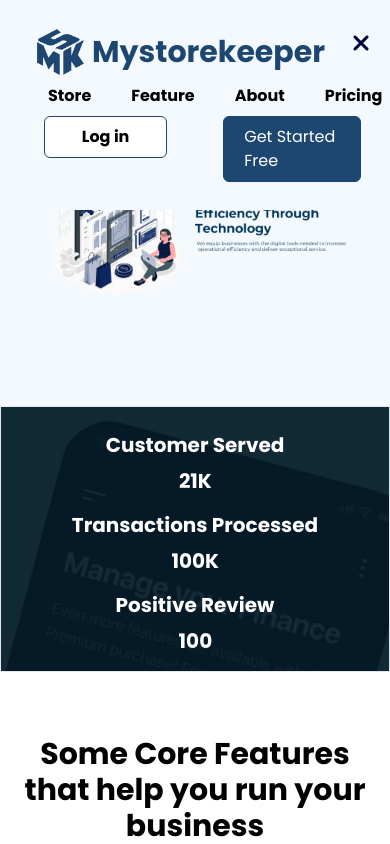
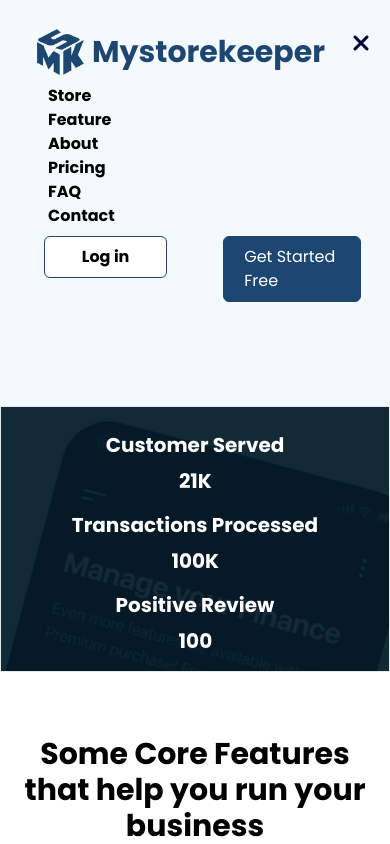
Before and after one commit to bgcl-msk/frontend, a React (Vite) app: page / in a window 390 px wide. Both pictures are taken after a click on the element 359 px from the left and 44 px from the top of the page. Shown: the top 844 px of the page. Built offline with nearby package versions, Linux system fonts and the light colour scheme.

Commit message:
made the flex col for mobile view

```diff
--- a/src/components/shared/Navbar.tsx
+++ b/src/components/shared/Navbar.tsx
@@ -11,7 +11,7 @@ export const Navbar = () => {
         <h1 className='text-3xl text-blue_color'><b>Mystorekeeper</b></h1>
     </div>
     <div className={`nav-links mr-[400px] mt-2 md:block ${open ? 'flex':'hidden'}`}>
-        <ul className='flex cursor-pointer'>
+        <ul className='flex flex-col md:flex-row cursor-pointer'>
             {
                 navlinks.map((navlink)=>(
                 <li className='px-[20px] hover:text-amber-400 duration-500 font-bold'>{navlink.title}</li>
```
